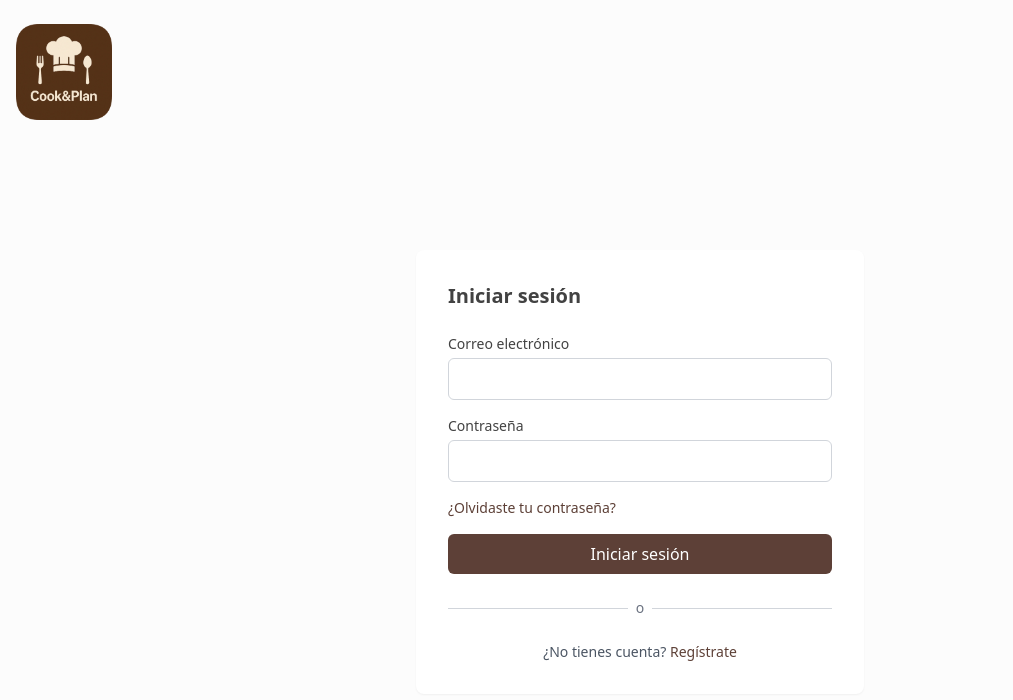
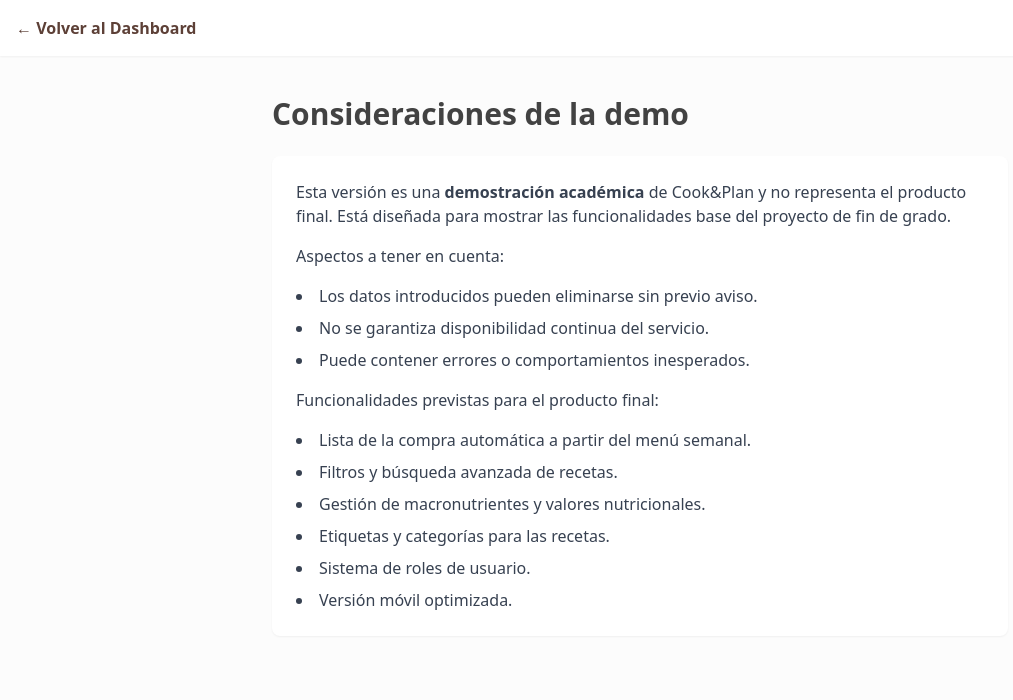
Before and after one commit to CFGSCojita/Cook-and-Plan, a React (Vite) app: page /consideraciones in a window 1280 px wide. Before the commit this address led to /login. Shown: the top 700 px of the page, without its empty margins (0-1013 px from the left). Built offline with nearby package versions, Linux system fonts and the light colour scheme; no server answers.

Commit message:
Frontend: Páginas informativas y demo acabada.

```diff
--- a/src/main.jsx
+++ b/src/main.jsx
@@ -10,6 +10,8 @@ import Dashboard from './pages/Dashboard'
 import Recetas from './pages/recetas/Recetas'
 import Menu from './pages/menus/Menu'
 import RestablecerPassword from './pages/RestablecerPassword'
+import Novedades from './pages/Novedades'
+import ConsideracionesDemo from './pages/ConsideracionesDemo'
 
 createRoot(document.getElementById('root')).render(
   <StrictMode>
@@ -21,6 +23,8 @@ createRoot(document.getElementById('root')).render(
           <Route path="/register" element={<Register />} />
           <Route path="/restablecer-password" element={<RestablecerPassword />} />
           <Route path="/dashboard" element={<RutaProtegida><Dashboard /></RutaProtegida>} />
+          <Route path="/novedades" element={<Novedades />} />
+          <Route path="/consideraciones" element={<ConsideracionesDemo />} />
           <Route path="/recetas" element={<RutaProtegida><Recetas /></RutaProtegida>} />
           <Route path="/menus" element={<RutaProtegida><Menu /></RutaProtegida>} />
           <Route path="*" element={<Navigate to="/dashboard" replace />} />
--- /dev/null
+++ b/src/pages/ConsideracionesDemo.jsx
@@ -0,0 +1,40 @@
+import { Link } from "react-router-dom";
+
+export default function ConsideracionesDemo() {
+    return (
+        <div className="min-h-screen bg-light">
+            <header className="bg-white shadow-sm">
+                <div className="max-w-7xl mx-auto px-4 py-4 flex justify-between items-center">
+                    <Link to="/dashboard" className="text-primary font-semibold hover:underline">
+                        ← Volver al Dashboard
+                    </Link>
+                </div>
+            </header>
+            <main className="max-w-3xl mx-auto px-4 py-10">
+                <h1 className="text-3xl font-bold text-dark mb-6">Consideraciones de la demo</h1>
+                <div className="bg-white rounded-lg shadow-sm p-6 space-y-4 text-gray-700">
+                    <p>
+                        Esta versión es una <strong>demostración académica</strong> de Cook&Plan y
+                        no representa el producto final. Está diseñada para mostrar las funcionalidades
+                        base del proyecto de fin de grado.
+                    </p>
+                    <p>Aspectos a tener en cuenta:</p>
+                    <ul className="list-disc list-inside space-y-2">
+                        <li>Los datos introducidos pueden eliminarse sin previo aviso.</li>
+                        <li>No se garantiza disponibilidad continua del servicio.</li>
+                        <li>Puede contener errores o comportamientos inesperados.</li>
+                    </ul>
+                    <p>Funcionalidades previstas para el producto final:</p>
+                    <ul className="list-disc list-inside space-y-2">
+                        <li>Lista de la compra automática a partir del menú semanal.</li>
+                        <li>Filtros y búsqueda avanzada de recetas.</li>
+                        <li>Gestión de macronutrientes y valores nutricionales.</li>
+                        <li>Etiquetas y categorías para las recetas.</li>
+                        <li>Sistema de roles de usuario.</li>
+                        <li>Versión móvil optimizada.</li>
+                    </ul>
+                </div>
+            </main>
+        </div>
+    );
+}
--- a/src/pages/Dashboard.jsx
+++ b/src/pages/Dashboard.jsx
@@ -14,10 +14,26 @@ export default function Dashboard() {
             <header className="bg-white shadow-sm">
                 <div className="max-w-7xl mx-auto px-4 py-4 flex justify-between items-center">
                     <Link to="/" className="text-2xl font-bold text-primary">
-                        <img src={logo} alt="Cook&Plan" className="h-24 w-auto" />
+                        <img
+                            src={logo}
+                            alt="Cook&Plan"
+                            className="h-24 w-auto"
+                        />
                     </Link>
                     <div className="flex items-center gap-4">
-                        <span className="text-dark">
+                        <Link
+                            to="/consideraciones"
+                            className="text-sm italic text-primary underline transition-colors"
+                        >
+                            Consideraciones de la demo
+                        </Link>
+                        <Link
+                            to="/novedades"
+                            className="text-sm italic text-primary underline transition-colors"
+                        >
+                            Novedades
+                        </Link>
+                        <span className="text-primary border border-accent rounded-md px-3 py-1 text-sm">
                             ¡Bienvenido, {user?.nombre || "Usuario"}!
                         </span>
                         <button
@@ -38,7 +54,8 @@ export default function Dashboard() {
                         ¡Bienvenido a la demo de Cook&Plan!
                     </h1>
                     <p className="text-gray-600">
-                        Gestiona tus recetas, planifica tus menús y genera listas de compra automáticamente.
+                        Gestiona tus recetas, planifica tus menús y genera
+                        listas de compra automáticamente.
                     </p>
                 </div>
 
--- /dev/null
+++ b/src/pages/Novedades.jsx
@@ -0,0 +1,31 @@
+import { Link } from "react-router-dom";
+
+export default function Novedades() {
+    return (
+        <div className="min-h-screen bg-light">
+            <header className="bg-white shadow-sm">
+                <div className="max-w-7xl mx-auto px-4 py-4 flex justify-between items-center">
+                    <Link to="/dashboard" className="text-primary font-semibold hover:underline">
+                        ← Volver al Dashboard
+                    </Link>
+                </div>
+            </header>
+            <main className="max-w-3xl mx-auto px-4 py-10">
+                <h1 className="text-3xl font-bold text-dark mb-6">Notas sobre las últimas novedades</h1>
+                <div className="bg-white rounded-lg shadow-sm p-6 space-y-4 text-gray-700">
+                    <p>Estas son las funcionalidades implementadas en la versión demo de Cook&Plan:</p>
+                    <ul className="list-disc list-inside space-y-2">
+                        <li>Registro e inicio de sesión con contraseñas encriptadas (bcrypt).</li>
+                        <li>Recuperación de contraseña por token temporal.</li>
+                        <li>Sistema de sesiones seguro con PHP.</li>
+                        <li>Dashboard principal con acceso a los módulos disponibles.</li>
+                        <li>Gestión completa de recetas: crear, editar, eliminar y visualizar.</li>
+                        <li>Planificador semanal de menús: asignar recetas por día y comida.</li>
+                        <li>Persistencia de menús en base de datos por usuario.</li>
+                        <li>Diseño responsive con identidad visual propia (Cook&Plan).</li>
+                    </ul>
+                </div>
+            </main>
+        </div>
+    );
+}
```
